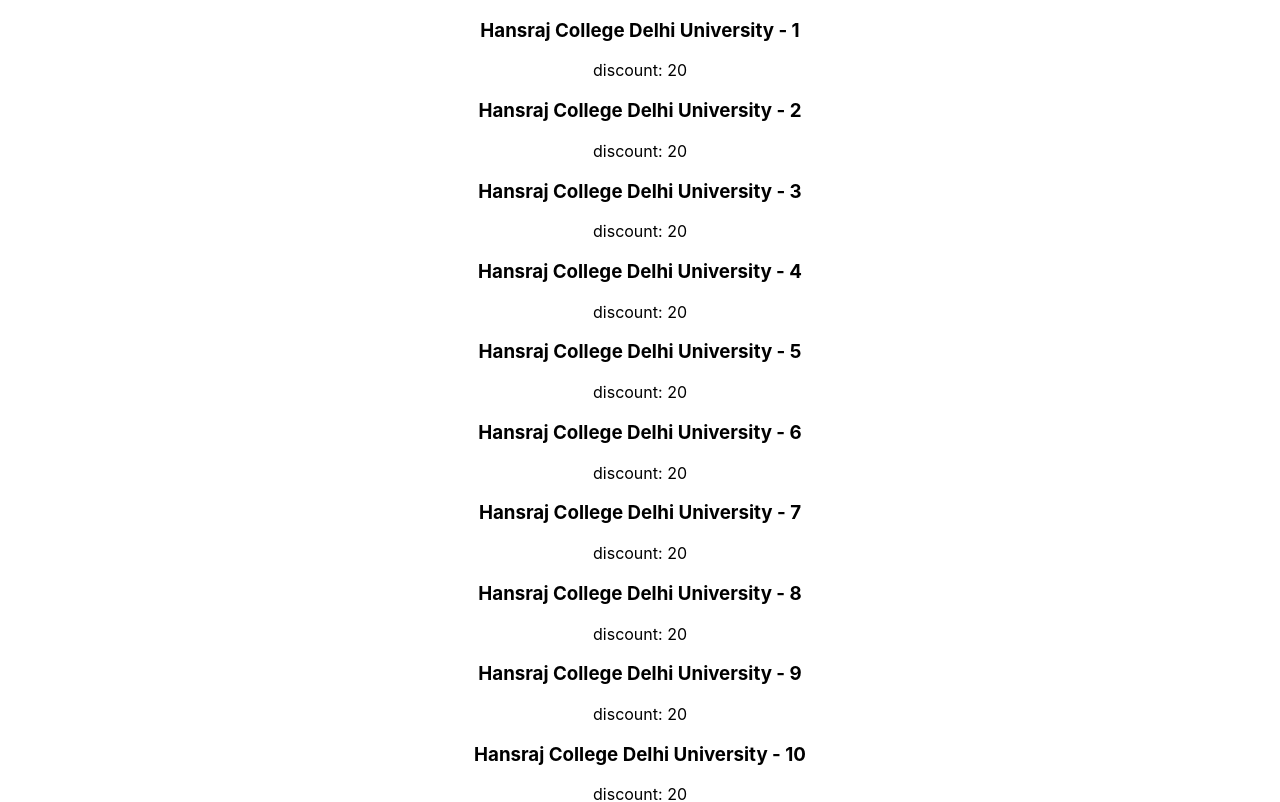
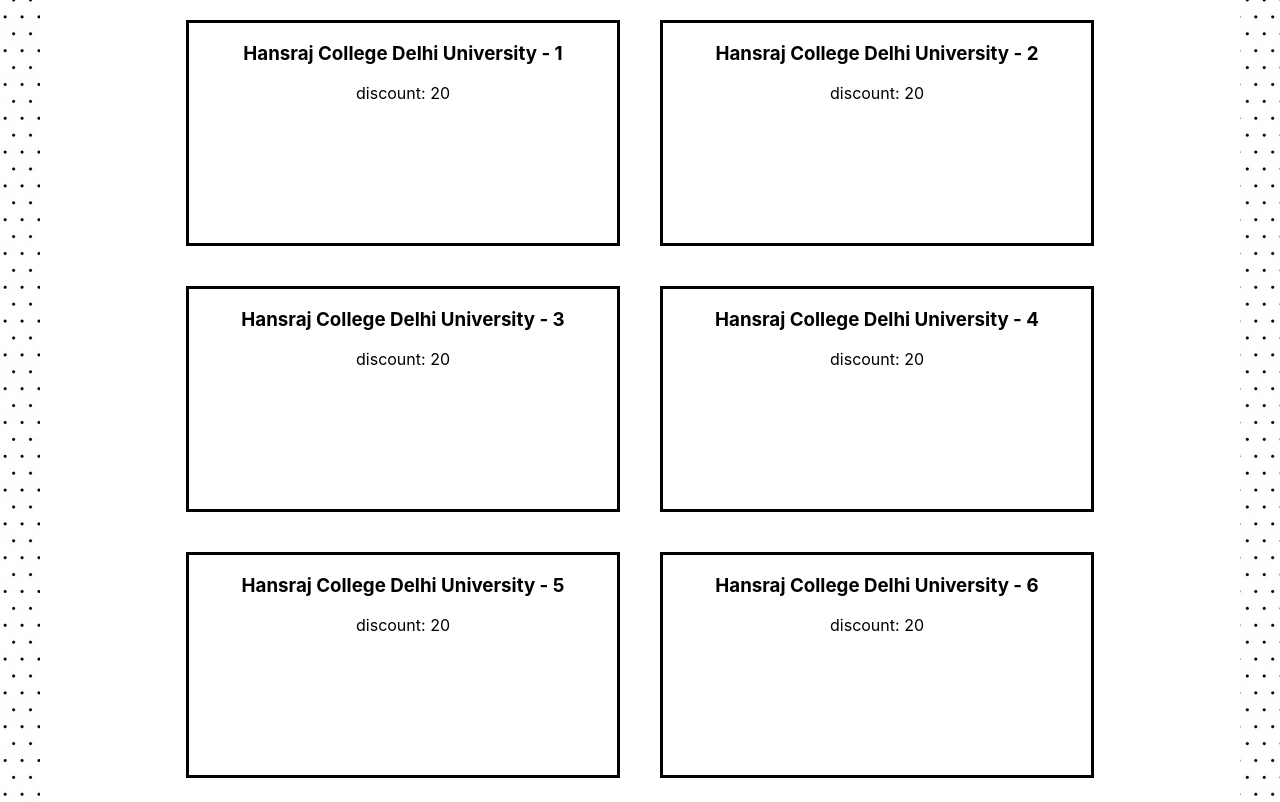
Before and after one commit to msharma55578/college-dunia, a React (Create React App) app: page / in a window 1280 px wide. Shown: the top 802 px of the page. Built offline with nearby package versions, Linux system fonts and the light colour scheme.

Commit message:
making card

```diff
--- a/src/App.js
+++ b/src/App.js
@@ -2,6 +2,7 @@
 import logo from './logo.svg';
 import './App.css';
 import MainPage from "./components/MainPage"
+
 function App() {
   return (
     <div className="App">
--- /dev/null
+++ b/src/components/Main.css
@@ -0,0 +1,14 @@
+.layer{
+  width: 1200px;
+  height:1100;
+  background-color:#ffffff;
+  margin: auto;
+}
+.card_box{
+  /* background: url("college_02.jpg"); */
+  width: 428px;
+  height: 220px;
+  display: inline-block;
+  border-style: solid;
+  margin: 20px;
+}
--- a/src/components/MainPage.jsx
+++ b/src/components/MainPage.jsx
@@ -1,19 +1,25 @@
-import React, { Component } from 'react'
-import jfile from "./colleges.json"
+import React, { Component } from "react";
+
+import jfile from "./colleges.json";
+import "./Main.css";
+
 export default class MainPage extends Component {
   render() {
-        const post=jfile.colleges
+    const post = jfile.colleges;
     return (
       <>
-              {post.map((details)=>{
-                  return<div>
+        <div className="layer">
+          {post.map((details) => {
+            return (
+              <div className="card_box">
                 <h3>{details.college_name}</h3>
                 <p>discount: {details.discount}</p>
+                {/* <img src={"/college_02.jpg"} alt="logo" /> */}
               </div>
+            );
           })}
-              {/* <h1>{jfile.colleges[0].college_name}</h1> */}
-            {/* <h1>{post.college_name}</h1> */}
+        </div>
       </>
-        )
+    );
   }
 }
--- a/src/index.css
+++ b/src/index.css
@@ -5,7 +5,11 @@
     sans-serif;
   -webkit-font-smoothing: antialiased;
   -moz-osx-font-smoothing: grayscale;
+  background: url("./back.jpg");
+  /* background-size: cover;  */
+
 }
+
 
 code {
   font-family: source-code-pro, Menlo, Monaco, Consolas, 'Courier New',
```
Also changed, not shown: src/components/trial.jsx (added, +30 -0 lines), src/back.jpg (added), src/images/college_02.jpg (added). Lines whose indentation alone changed are shown as unchanged.
